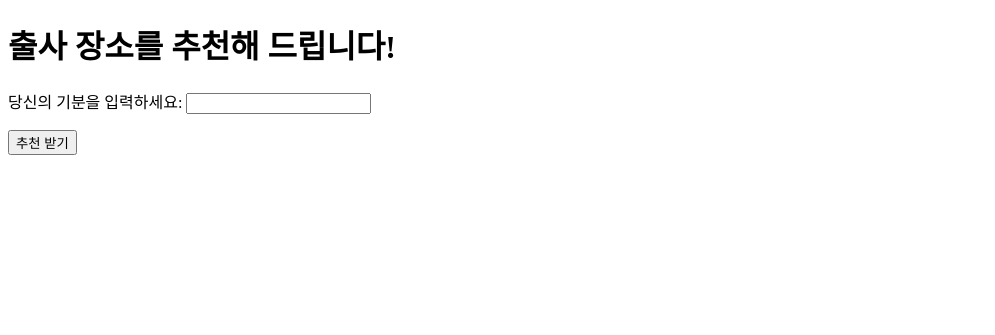
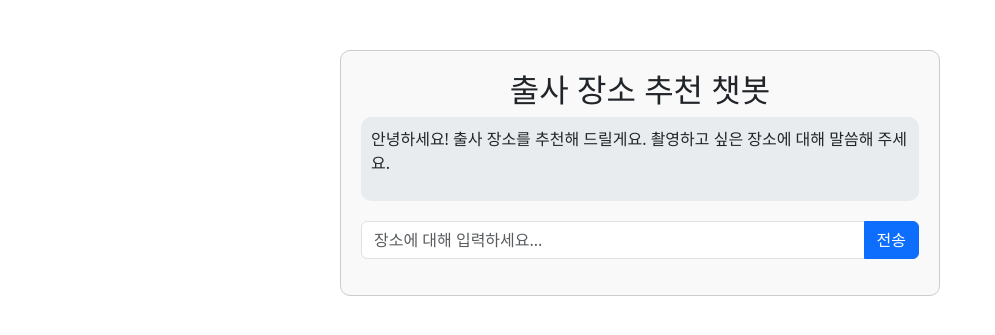
Before and after one commit to lth0422/fourhands_course_web, a Django app: page /cgpt/ in a window 1280 px wide. Shown: the top 335 px of the page, without its empty margins (0-995 px from the left). Run offline with Django 4.2, Linux system fonts and the light colour scheme.

Commit message:
design : 챗봇 디자인 변경

```diff
--- a/cgpt/templates/cgpt/index.html
+++ b/cgpt/templates/cgpt/index.html
@@ -2,14 +2,138 @@
 <html lang="en">
 <head>
     <meta charset="UTF-8">
-    <title>출사 장소 추천</title>
+    <meta name="viewport" content="width=device-width, initial-scale=1.0">
+    <title>출사 장소 추천 챗봇</title>
+    <link href="https://cdn.jsdelivr.net/npm/bootstrap@5.3.2/dist/css/bootstrap.min.css" rel="stylesheet">
+    <style>
+        .chat-container {
+            max-width: 600px;
+            margin: 50px auto;
+            border: 1px solid #ccc;
+            border-radius: 10px;
+            padding: 20px;
+            background-color: #f9f9f9;
+        }
+        .chat-bubble {
+            margin-bottom: 20px;
+            padding: 10px;
+            border-radius: 10px;
+        }
+        .chat-bubble.user {
+            background-color: #007bff;
+            color: white;
+            text-align: right;
+        }
+        .chat-bubble.bot {
+            background-color: #e9ecef;
+        }
+        .chat-bubble.typing {
+            background-color: #e9ecef;
+            font-style: italic;
+        }
+        .dot-flashing {
+            position: relative;
+            width: 1em;
+            height: 1em;
+            margin: 0 auto;
+        }
+        .dot-flashing::before, .dot-flashing::after {
+            content: '';
+            display: inline-block;
+            position: absolute;
+            top: 0;
+            width: 1em;
+            height: 1em;
+            border-radius: 50%;
+            background-color: #bbb;
+            animation: dot-flashing 1s infinite alternate;
+        }
+        .dot-flashing::before {
+            left: -1.5em;
+        }
+        .dot-flashing::after {
+            left: 1.5em;
+            animation-delay: 0.5s;
+        }
+        @keyframes dot-flashing {
+            0% {
+                background-color: #bbb;
+            }
+            50%, 100% {
+                background-color: #fff;
+            }
+        }
+    </style>
 </head>
 <body>
-    <h1>출사 장소를 추천해 드립니다!</h1>
-    <form method="post">
-        {% csrf_token %}
-        {{ form.as_p }}
-        <button type="submit">추천 받기</button>
-    </form>
+    <div class="chat-container">
+        <h2 class="text-center">출사 장소 추천 챗봇</h2>
+        <div id="chat-box">
+            <div class="chat-bubble bot">
+                <p>안녕하세요! 출사 장소를 추천해 드릴게요. 촬영하고 싶은 장소에 대해 말씀해 주세요.</p>
+            </div>
+        </div>
+        <form id="chat-form">
+            {% csrf_token %}
+            <div class="input-group mb-3">
+                <input type="text" id="user_input" name="user_input" class="form-control" placeholder="장소에 대해 입력하세요...">
+                <button type="submit" class="btn btn-primary">전송</button>
+            </div>
+        </form>
+    </div>
+
+    <script src="https://cdn.jsdelivr.net/npm/bootstrap@5.3.2/dist/js/bootstrap.bundle.min.js"></script>
+    <script>
+        document.getElementById('chat-form').addEventListener('submit', function(e) {
+            e.preventDefault();
+            let userInput = document.getElementById('user_input').value;
+            if (userInput.trim() === '') return;
+
+            // Add user message to chat
+            let userBubble = document.createElement('div');
+            userBubble.className = 'chat-bubble user';
+            userBubble.innerHTML = `<p>${userInput}</p>`;
+            document.getElementById('chat-box').appendChild(userBubble);
+
+            // Clear input
+            document.getElementById('user_input').value = '';
+
+            // Add typing animation
+            let botBubble = document.createElement('div');
+            botBubble.className = 'chat-bubble bot typing';
+            botBubble.innerHTML = `<div class="dot-flashing"></div>`;
+            document.getElementById('chat-box').appendChild(botBubble);
+            document.getElementById('chat-box').scrollTop = document.getElementById('chat-box').scrollHeight;
+
+            // AJAX request
+            fetch("{% url 'recommend_keyword' %}", {
+                method: 'POST',
+                headers: {
+                    'Content-Type': 'application/x-www-form-urlencoded',
+                    'X-CSRFToken': '{{ csrf_token }}'
+                },
+                body: new URLSearchParams({
+                    'user_input': userInput
+                })
+            })
+            .then(response => response.json())
+            .then(data => {
+                // Remove typing animation
+                botBubble.remove();
+
+                // Add bot response to chat
+                botBubble = document.createElement('div');
+                botBubble.className = 'chat-bubble bot';
+                if (data.error) {
+                    botBubble.innerHTML = `<p>${data.error}</p>`;
+                } else {
+                    botBubble.innerHTML = `<p>추천 이유: ${data.recommend_reason}</p><p>추천 키워드: ${data.keywords_string}</p>`;
+                }
+                document.getElementById('chat-box').appendChild(botBubble);
+                document.getElementById('chat-box').scrollTop = document.getElementById('chat-box').scrollHeight;
+            })
+            .catch(error => console.error('Error:', error));
+        });
+    </script>
 </body>
 </html>
--- a/cgpt/urls.py
+++ b/cgpt/urls.py
@@ -3,5 +3,6 @@ from django.urls import path
 from . import views
 
 urlpatterns = [
-    path('', views.recommend_keyword, name='recommend_keyword'),
+    path('', views.index, name='index'),
+    path('recommend_keyword/', views.recommend_keyword, name='recommend_keyword'),
 ]
--- a/cgpt/views.py
+++ b/cgpt/views.py
@@ -19,7 +19,7 @@ assistant = client.beta.assistants.create(
     The recommended keywords must be included in the following list:\
     ['거리&골목길', '건축물', '공원', '궁궐', '광화문&종로', '다리', '산', '서촌&북촌', '식물', '역사 문화 공간', '자연산책로', '캠퍼스', '야경&전망', '테마파크', '한강']\
     """,
-  model="gpt-3.5-turbo",
+  model="gpt-4o",
 )
 
 example_conversations = [
@@ -57,83 +57,78 @@ example_conversations = [
     },
 ]
 
-thread = client.beta.threads.create()
+def index(request):
+    form = Userform()
+    return render(request, 'cgpt/index.html', {'form': form})
 
 def recommend_keyword(request):
   if request.method == 'POST':
-    form = Userform(request.POST)
-    if form.is_valid():
-      user_input = form.cleaned_data['user_input']
-      run = client.beta.threads.runs.create_and_poll(
-        thread_id=thread.id,
-        assistant_id=assistant.id,
-        instructions=f"""\
-            keywords: ['거리&골목길', '건축물', '공원', '궁궐', '광화문&종로', '다리', '산', '서촌&북촌', '식물', '역사 문화 공간', '자연산책로', '캠퍼스', '야경&전망', '테마파크', '한강']
-            Example 1:
-            Input: Mood/Preference - '{example_conversations[0]['input']}'
-            Output: {example_conversations[0]['output']}
+    user_input = request.POST.get('user_input')
+    thread = client.beta.threads.create()
+    run = client.beta.threads.runs.create_and_poll(
+      thread_id=thread.id,
+      assistant_id=assistant.id,
+      instructions=f"""\
+        keywords: ['거리&골목길', '건축물', '공원', '궁궐', '광화문&종로', '다리', '산', '서촌&북촌', '식물', '역사 문화 공간', '자연산책로', '캠퍼스', '야경&전망', '테마파크', '한강']
+        Example 1:
+        Input: Mood/Preference - '{example_conversations[0]['input']}'
+        Output: {example_conversations[0]['output']}
 
-            Example 2:
-            Input: Mood/Preference - '{example_conversations[1]['input']}'
-            Output: {example_conversations[1]['output']}
+        Example 2:
+        Input: Mood/Preference - '{example_conversations[1]['input']}'
+        Output: {example_conversations[1]['output']}
 
-            Example 3:
-            Input: Mood/Preference - '{example_conversations[2]['input']}'
-            Output: {example_conversations[3]['output']}
+        Example 3:
+        Input: Mood/Preference - '{example_conversations[2]['input']}'
+        Output: {example_conversations[3]['output']}
 
-            Example 4:
-            Input: Mood/Preference - '{example_conversations[3]['input']}'
-            Output: {example_conversations[3]['output']}
+        Example 4:
+        Input: Mood/Preference - '{example_conversations[3]['input']}'
+        Output: {example_conversations[3]['output']}
 
-            Example 5:
-            Input: Mood/Preference - '{example_conversations[4]['input']}'
-            Output: {example_conversations[4]['output']}
+        Example 5:
+        Input: Mood/Preference - '{example_conversations[4]['input']}'
+        Output: {example_conversations[4]['output']}
 
-            Example 6:
-            Input: Mood/Preference - '{example_conversations[5]['input']}'
-            Output: {example_conversations[5]['output']}
+        Example 6:
+        Input: Mood/Preference - '{example_conversations[5]['input']}'
+        Output: {example_conversations[5]['output']}
 
-            Example 7:
-            Input: Mood/Preference - '{example_conversations[6]['input']}'
-            Output: {example_conversations[6]['output']}
+        Example 7:
+        Input: Mood/Preference - '{example_conversations[6]['input']}'
+        Output: {example_conversations[6]['output']}
 
-            Example 8:
-            Input: Mood/Preference - '{example_conversations[7]['input']}'
-            Output: {example_conversations[7]['output']}
+        Example 8:
+        Input: Mood/Preference - '{example_conversations[7]['input']}'
+        Output: {example_conversations[7]['output']}
 
-            You have to respond in Korean:
-            Input: Mood/Preference - '{user_input}'
-            Output:
-        """,
+        You have to respond in Korean:
+        Input: Mood/Preference - '{user_input}'
+        Output:
+      """,
     )
 
-      if run.status == 'completed':
-        # 가장 최근의 메시지만 가져옵니다.
-        message = client.beta.threads.messages.list(thread_id=thread.id, order="desc", limit=1)
-        if message.data:
-          content_block = message.data[0].content[0]  # 가장 최근의 메시지의 첫 번째 content block
-          if content_block.type == 'text':
-            try:
-              recommend_reason, keywords_string = content_block.text.value.split('@')
-              return render(request, 'cgpt/result.html', {
-                'recommend_reason': recommend_reason,
-                'keywords_string' : keywords_string,
-              })
-            except ValueError:
-              return render(request, 'cgpt/result.html',{
-                'error': f"Invalid Response: {content_block.text.value}"
-                })
-          return render(request, 'cgpt/result.html', {
-            'error': "No valid response received from assistant"
+  if run.status == 'completed':
+    message = client.beta.threads.messages.list(thread_id=thread.id, order="desc", limit=1)
+    if message.data:
+      content_block = message.data[0].content[0]
+      if content_block.type == 'text':
+        try:
+          recommend_reason, keywords_string = content_block.text.value.split('@')
+          return JsonResponse({
+            'recommend_reason': recommend_reason,
+            'keywords_string': keywords_string,
+          })
+        except ValueError:
+          return JsonResponse({
+              'error': f"Invalid Response: {content_block.text.value}"
             })
-      else:
-        return render(request, 'cgpt/result.html', {
-          'error': f"Run Status: {run.status}, Details: {run}"
+      return JsonResponse({
+        'error': "No valid response received from assistant"
         })
-
     else:
-      return render(request, 'cgpt/index.html', {'form': form})
-
+      return JsonResponse({
+        'error': f"Run Status: {run.status}, Details: {run}"
+        })
   else:
-    form = Userform()
-    return render(request, 'cgpt/index.html',{'form':form})
+    return JsonResponse({'error': 'Invalid request method'})
```
Also changed, not shown: cgpt/templates/cgpt/result.html (+33 -2 lines).
